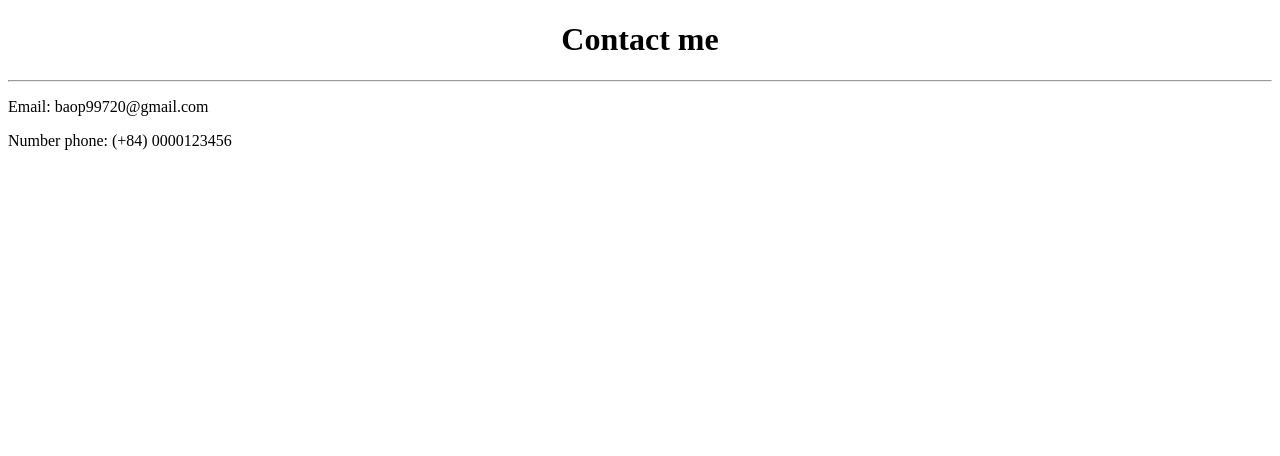
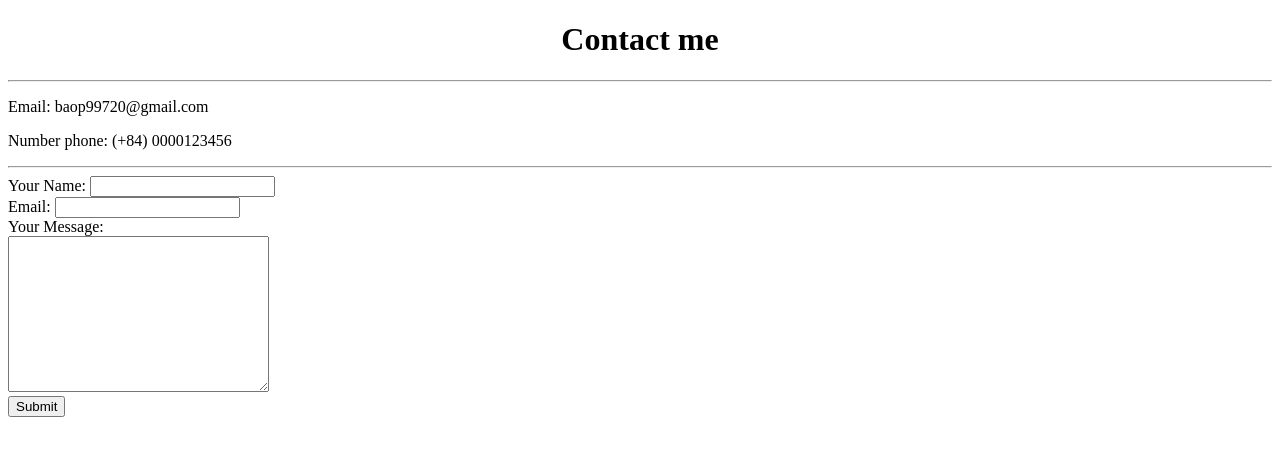
Before and after one commit to baophan17/web-cv, a plain HTML site: page contacts.html in a window 1280 px wide. Drawn offline with Linux system fonts and the light colour scheme.

Commit message:
web cv html

```diff
--- a/contacts.html
+++ b/contacts.html
@@ -14,6 +14,16 @@
     <hr>
     <p>Email: baop99720@gmail.com</p>
     <p>Number phone: (+84) 0000123456</p>
+    <hr>
+    <form action="mailto:baop99720@gmail.com" method="POST" enctype="text/plain">
+        <label>Your Name:</label>
+        <input type="text" name="yourName" value=""><br>
+        <label>Email:</label>
+        <input type="email" name="yourEmail" value=""><br>
+        <label>Your Message:</label><br>
+        <textarea name="yourMessage" rows="10" cols="30"></textarea><br>
+        <input type="submit" name="">
+    </form>
 
 
 </body>
```
Also changed, not shown: music.html (+3 -7 lines).
